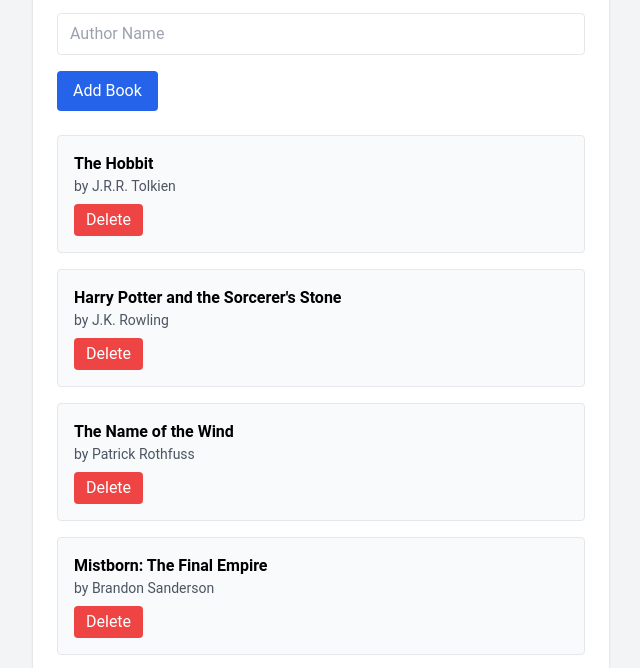
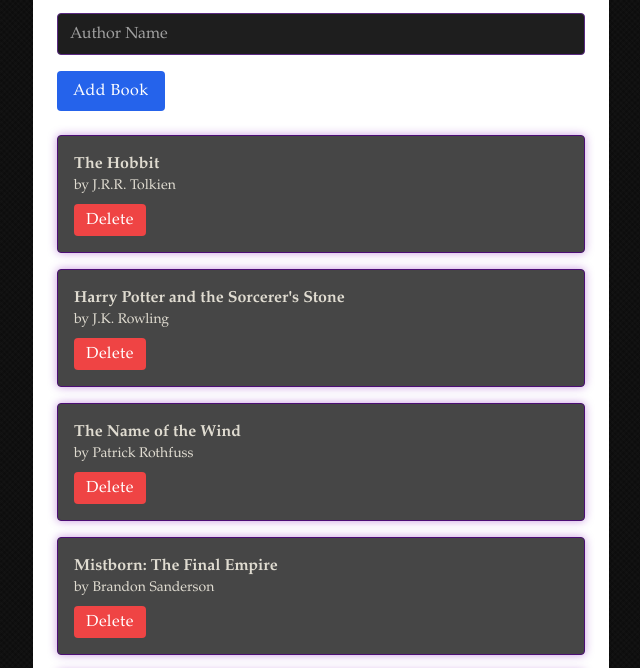
Before and after one commit to overender/dom_bookstore, a plain HTML site: page index.html in a window 1280 px wide. Shown: the part 141-809 px from the top of the page, without its empty margins (319-959 px from the left). Drawn offline with nearby package versions, Linux system fonts and the light colour scheme.

Commit message:
Added Styling to spruce up the store

```diff
--- a/index.html
+++ b/index.html
@@ -3,13 +3,13 @@
 <head>
   <meta charset="UTF-8" />
   <meta name="viewport" content="width=device-width, initial-scale=1.0" />
-  <title>Bookstore</title>
+  <title>Fantasy Bookstore</title>
   <link href="https://cdn.jsdelivr.net/npm/tailwindcss@2.2.19/dist/tailwind.min.css" rel="stylesheet">
   <link rel="stylesheet" href="style.css" />
 </head>
-<body class="bg-gray-100 min-h-screen p-6">
+<body class="min-h-screen p-6">
   <div class="max-w-xl mx-auto bg-white rounded shadow p-6">
-    <h1 class="text-2xl font-bold mb-4">📚 Bookstore</h1>
+    <h1 class="text-2xl font-bold mb-4">🐉Fantasy Bookstore</h1>
 
     <form id="book-form" class="space-y-4 mb-6">
       <input type="text" id="title" placeholder="Book Title" class="w-full px-3 py-2 border rounded" required />
--- a/index.js
+++ b/index.js
@@ -32,7 +32,7 @@ function renderBook(book) {
   bookDiv.className = 'p-4 border rounded bg-gray-50';
   bookDiv.innerHTML = `
     <p class="font-semibold">${book.title}</p>
-    <p class="text-sm text-gray-600">by ${book.author}</p>
+    <p class="text-sm text-parchment-600">by ${book.author}</p>
     <button class="delete-btn bg-red-500 text-white px-3 py-1 rounded mt-2 hover:bg-red-600">
       Delete
     </button>
--- a/style.css
+++ b/style.css
@@ -1,5 +1,37 @@
-/* style.css */
-/* Minimal for now — Tailwind handles most styling */
 body {
-  font-family: 'Roboto', sans-serif;
+  background-color: #0d0d0d;
+  color: #e0dcd1;
+  font-family: "Palatino Linotype", Book Antiqua, Palatino, serif;
+
+  background-image:
+    repeating-linear-gradient(45deg, rgba(255, 255, 255, 0.01) 0 2px, transparent 2px 4px),
+    repeating-linear-gradient(-45deg, rgba(255, 255, 255, 0.01) 0 2px, transparent 2px 4px);
+  background-size: 100% 100%;
 }
+
+#books-container > div {
+  background-color: rgba(38, 38, 38, 0.85);
+  border: 1px solid #4c0e75;
+  box-shadow: 0 0 10px rgba(120, 0, 180, 0.4);
+}
+
+button {
+  transition: all 0.2s ease;
+  font-family: inherit;
+  letter-spacing: 0.5px;
+}
+
+button:hover {
+  transform: scale(1.05);
+  box-shadow: 0 0 6px 2px rgba(255, 0, 90, 0.4);
+}
+
+input[type="text"] {
+  background-color: #1e1e1e;
+  color: #f0e6ff;
+  border: 1px solid #5a2a82;
+}
+
+input[type="text"]::placeholder {
+  color: #a0a0a0;
+}
```
